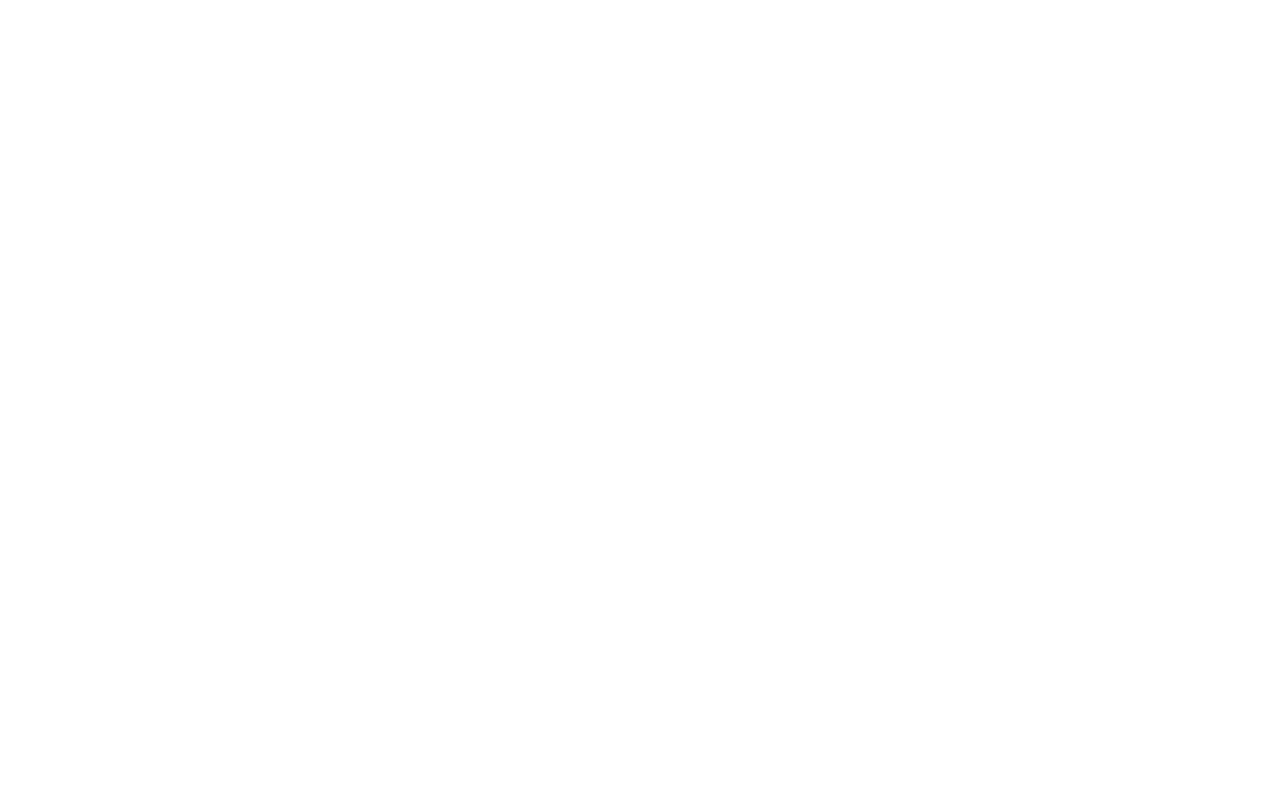
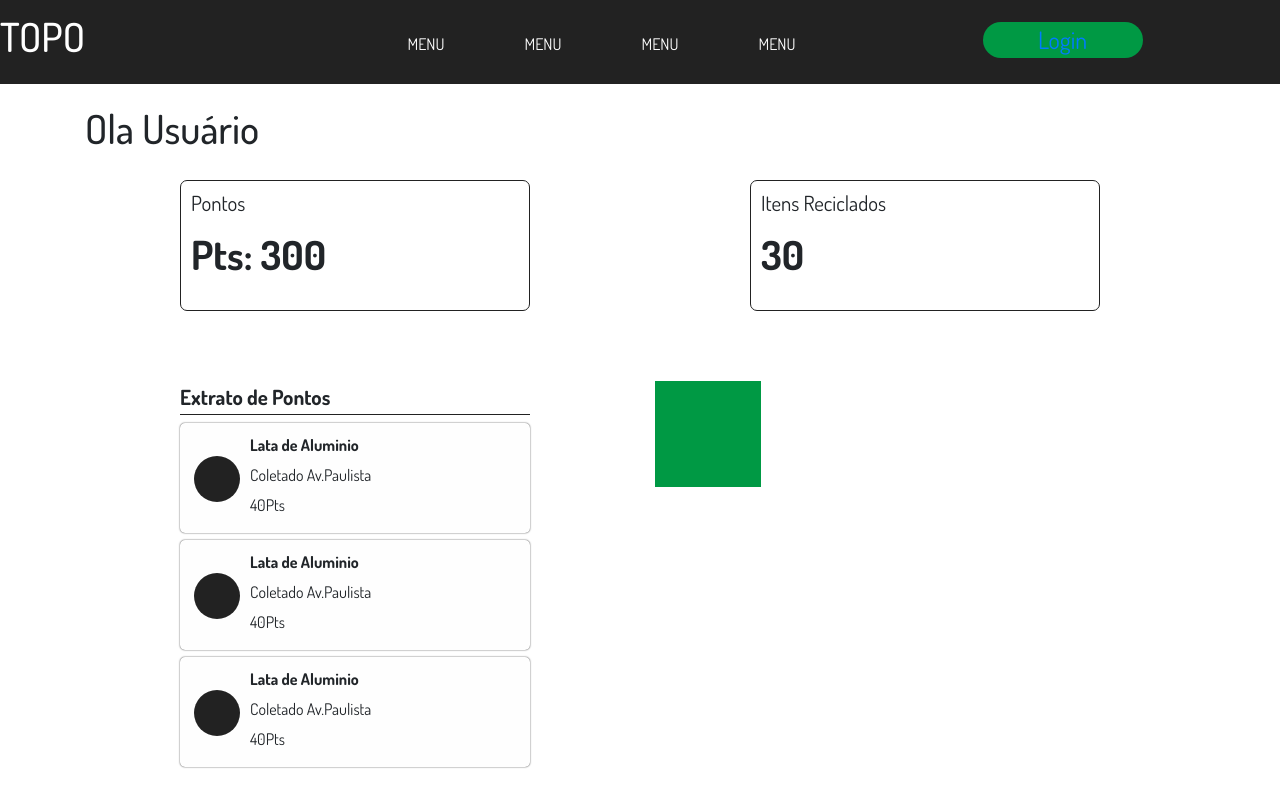
Before and after one commit to erickkaiquesilva/GreenCode, a React (Create React App) app in the folder greencode-web/: page /dashboard in a window 1280 px wide. Built offline with nearby package versions, Linux system fonts and the light colour scheme.

Commit message:
Criando Dashboard Usuario

```diff
--- a/greencode-web/package.json
+++ b/greencode-web/package.json
@@ -5,6 +5,7 @@
   "dependencies": {
     "axios": "^0.19.0",
     "bootstrap": "^4.3.1",
+    "md5": "^2.2.1",
     "react": "^16.9.0",
     "react-bootstrap": "^1.0.0-beta.12",
     "react-dom": "^16.9.0",
--- a/greencode-web/src/Actions/authentication.js
+++ b/greencode-web/src/Actions/authentication.js
@@ -1,21 +1,8 @@
-import axios from 'axios';
+import axios from "axios";
+import { Redirect } from "react-router-dom";
 
-export const signIn = (user) => {
-    axios.post('http://35.171.167.97/login', user)
-        .then(res => {
-            console.log(res.data)
-        })
-        .catch(e => {
-            console.log(e);
-        })
-}
+const api = axios.create({
+  baseURL: "http://3.211.16.250"
+});
 
-export const signUp = (user) => {
-    axios.post('http://18.232.61.39/signup', user)
-        .then(res => {
-            console.log(res.data)
-        })
-        .catch(e => {
-            console.log(e);
-        })
-}
+export default api;
--- a/greencode-web/src/Resource/style/style.css
+++ b/greencode-web/src/Resource/style/style.css
@@ -1,53 +1,255 @@
-:root{
-    --cinza-escuro: #222222;
-    --verde-escuro: #009944;
+:root {
+  --cinza-escuro: #222222;
+  --verde-escuro: #009944;
 }
 
-.background{background: brown;}
-.pad{padding: 10px 0;}
+.background {
+  background: brown;
+}
+.pad {
+  padding: 10px 0;
+}
 /* ESTILIZAÇÃO TOPO */
-.topo{background: var(--cinza-escuro); color: #FFF; padding: 12px 0px;}
-.topo .menu ul{list-style: none;}
-.topo .menu li{display: inline; margin: 0px 40px;}
-.topo .menu{ margin-top: 20px;}
-.topo .btn-login{ margin-top: 10px;}
-.topo .btn-login .link-login{font-size: 1.5em; background: var(--verde-escuro); display: block; max-width: 160px; text-align: center; border-radius: 50px; cursor: pointer;}
+.topo {
+  background: var(--cinza-escuro);
+  color: #fff;
+  padding: 12px 0px;
+}
+.topo .menu ul {
+  list-style: none;
+}
+.topo .menu li {
+  display: inline;
+  margin: 0px 40px;
+}
+.topo .menu {
+  margin-top: 20px;
+}
+.topo .btn-login {
+  margin-top: 10px;
+}
+.topo .btn-login .link-login {
+  font-size: 1.5em;
+  background: var(--verde-escuro);
+  display: block;
+  max-width: 160px;
+  text-align: center;
+  border-radius: 50px;
+  cursor: pointer;
+}
 
 /* ESTILIZAÇÃO CONTEUDO INTRODUTÓRIO */
-.conteudo-esquerda{margin: 10% 0%;}
-.conteudo-esquerda h1{font-size: 5em; padding: 14px 0px; font-weight: bold;}
-.conteudo-esquerda p{font-size: 1.7em; font-weight: normal; line-height: 250%;}
-.conteudo-direito button{width: 80%; cursor: pointer; margin-top: 70%; margin-left: 10%; margin-right: 10%; font-size: 2em; border-radius: 50px; font-weight: bold; background: var(--verde-escuro); color: #FFF;}
+.conteudo-esquerda {
+  margin: 10% 0%;
+}
+.conteudo-esquerda h1 {
+  font-size: 5em;
+  padding: 14px 0px;
+  font-weight: bold;
+}
+.conteudo-esquerda p {
+  font-size: 1.7em;
+  font-weight: normal;
+  line-height: 250%;
+}
+.conteudo-direito button {
+  width: 80%;
+  cursor: pointer;
+  margin-top: 70%;
+  margin-left: 10%;
+  margin-right: 10%;
+  font-size: 2em;
+  border-radius: 50px;
+  font-weight: bold;
+  background: var(--verde-escuro);
+  color: #fff;
+}
 
 /* ESTILIZAÇÃO CONTEUDO O QUE SOMOS */
-.oquesomos h1{font-size: 3.5em; padding: 12px 0px;}
-.conteudo-direito{float: left; margin: 10% 0;}
-.caixas-explicativas h3{font-size: 1.7em; text-align: center; padding: 10px 0px; font-weight: bold;}
-.caixas-explicativas p{font-size: 1em; text-align: center; padding: 4px 0px;}
-.caixas-explicativas img{width: 80px; height: 80px; margin-left: 40%;}
+.oquesomos h1 {
+  font-size: 3.5em;
+  padding: 12px 0px;
+}
+.conteudo-direito {
+  float: left;
+  margin: 10% 0;
+}
+.caixas-explicativas h3 {
+  font-size: 1.7em;
+  text-align: center;
+  padding: 10px 0px;
+  font-weight: bold;
+}
+.caixas-explicativas p {
+  font-size: 1em;
+  text-align: center;
+  padding: 4px 0px;
+}
+.caixas-explicativas img {
+  width: 80px;
+  height: 80px;
+  margin-left: 40%;
+}
 
 /* ESTILIZAÇÃO CONTEUDO NOSSO PROPÓSITO/INCENTIVO */
-.imagemFundo{width: 100vw; height: 500px; background-image: url("../Image/wallpaper.jpg"); background-repeat: no-repeat; background-attachment: fixed; background-position: center;}
-.texto-nossoIncentivo h1{font-size: 3em; font-weight: bold; padding: 8px 12px;}
-.texto-nossoIncentivo ul{list-style: none;}
-.texto-nossoIncentivo li{display: block; margin: 30px 0px;}
-.texto-nossoIncentivo li p{font-size: 1.4em; line-height: 175%;}
+.imagemFundo {
+  width: 100vw;
+  height: 500px;
+  background-image: url("../Image/wallpaper.jpg");
+  background-repeat: no-repeat;
+  background-attachment: fixed;
+  background-position: center;
+}
+.texto-nossoIncentivo h1 {
+  font-size: 3em;
+  font-weight: bold;
+  padding: 8px 12px;
+}
+.texto-nossoIncentivo ul {
+  list-style: none;
+}
+.texto-nossoIncentivo li {
+  display: block;
+  margin: 30px 0px;
+}
+.texto-nossoIncentivo li p {
+  font-size: 1.4em;
+  line-height: 175%;
+}
 
 /* ESTILIZAÇÃO CONTEUDO RODAPE */
-.rodape{background: var(--cinza-escuro); padding: 30px 0px;}
-.rodape h1{font-size: 3em; color: #FFF; text-align: center; padding-bottom: 20px;}
-.rodape button{margin: 3% 35%; background: var(--cinza-escuro); color: #FFF; width: 30%; height: 70px; font-size: 1.7em; text-transform: uppercase; font-weight: bold; border-radius: 50px; border-color: #FFF; cursor: pointer;}
+.rodape {
+  background: var(--cinza-escuro);
+  padding: 30px 0px;
+}
+.rodape h1 {
+  font-size: 3em;
+  color: #fff;
+  text-align: center;
+  padding-bottom: 20px;
+}
+.rodape button {
+  margin: 3% 35%;
+  background: var(--cinza-escuro);
+  color: #fff;
+  width: 30%;
+  height: 70px;
+  font-size: 1.7em;
+  text-transform: uppercase;
+  font-weight: bold;
+  border-radius: 50px;
+  border-color: #fff;
+  cursor: pointer;
+}
 
 /*
     PÁGINA DE LOGIN
 */
 
 /* ESTILIZAÇÃO FORMULARIO DE LOGIN */
-.formulario-login{background: #FFF; width: 90%; padding: 20px 10px; margin-top: 25%; margin-left: 10%; border-radius: 10px; box-shadow: 0 0 0.5em var(--cinza-escuro);}
-.formulario-login h1{padding: 10px; font-weight: bold; font-size: 2em;}
-.formulario-login .caixadeentrada{width: 90%; height: 70px; outline: none; padding: 4px; margin: 30px 20px; border: 0px; border-bottom: 2px solid var(--cinza-escuro);}
-.formulario-login input[type="submit"]{width: 70%; height: 50px; border-radius: 50px; margin-left: 20px; cursor: pointer; font-weight: bold; border-color: var(--verde-escuro); color: var(--verde-escuro); outline: none;}
+.formulario-login {
+  background: #fff;
+  width: 90%;
+  padding: 20px 10px;
+  margin-top: 25%;
+  margin-left: 10%;
+  border-radius: 10px;
+  box-shadow: 0 0 0.5em var(--cinza-escuro);
+}
+.formulario-login h1 {
+  padding: 10px;
+  font-weight: bold;
+  font-size: 2em;
+}
+.formulario-login .caixadeentrada {
+  width: 90%;
+  height: 70px;
+  outline: none;
+  padding: 4px;
+  margin: 30px 20px;
+  border: 0px;
+  border-bottom: 2px solid var(--cinza-escuro);
+}
+.formulario-login input[type="submit"] {
+  width: 70%;
+  height: 50px;
+  border-radius: 50px;
+  margin-left: 20px;
+  cursor: pointer;
+  font-weight: bold;
+  border-color: var(--verde-escuro);
+  color: var(--verde-escuro);
+  outline: none;
+}
 
 /* CLASS ESTILIZADORAS CASOS GENÉRICOS */
-.borda-separadora{background: var(--cinza-escuro); width: 100%; padding: 2px 0px;}
-.espaco{margin-bottom: 70px;}
+.borda-separadora {
+  background: var(--cinza-escuro);
+  width: 100%;
+  padding: 2px 0px;
+}
+.espaco {
+  margin-bottom: 70px;
+}
+
+/*
+    PÁGINA DE DASHBOARD
+*/
+.dashboard h1 {
+  padding: 20px 0px;
+}
+.boxInfoUsuario {
+  border: 1px solid var(--cinza-escuro);
+  border-radius: 7px;
+  padding: 10px;
+}
+.boxInfoUsuario h3 {
+  font-size: 1.3em;
+  font-weight: normal;
+}
+.boxInfoUsuario p {
+  font-size: 2.5em;
+  font-weight: bold;
+}
+.extrato h3 {
+  border-bottom: 1px solid var(--cinza-escuro);
+  padding: 4px 0px;
+  font-size: 1.3em;
+  font-weight: bold;
+}
+.boxInfoExtrato {
+  background: #fefefe;
+  padding: 10px;
+  margin-bottom: 7px;
+  border-radius: 5px;
+  box-shadow: 0 0 0.1em var(--cinza-escuro);
+}
+.boxInfoExtrato .imageExtrato {
+  width: 46px;
+  height: 46px;
+  border-radius: 50px;
+  background: #222222;
+  float: left;
+  margin-top: 7%;
+  margin-left: 4px;
+  margin-right: 10px;
+}
+.boxInfoExtrato ul {
+  list-style: none;
+  margin: 10px 20px;
+}
+.boxInfoExtrato li {
+  display: block;
+  margin: -10px;
+}
+.boxParceiros .imageParceiros {
+  width: 106px;
+  height: 106px;
+  background: var(--verde-escuro);
+}
+/*
+    Classes Reutilizaveis
+*/
+.textBold {
+  font-weight: bold;
+}
--- a/greencode-web/src/scenes/App.js
+++ b/greencode-web/src/scenes/App.js
@@ -1,15 +1,16 @@
-import React from 'react';
+import React from "react";
 
-import Home from './Intro/index';
-import SignIn from './SignIn/signin';
-import SignUp from './SignUp/signup';
+import Home from "./Intro/index";
+import SignIn from "./SignIn/signin";
+import SignUp from "./SignUp/signup";
+import Dashboard from "./Dashboard/dashboard";
 
 // ROTAS
-import { BrowserRouter, Switch, Route } from 'react-router-dom'
+import { BrowserRouter, Switch, Route } from "react-router-dom";
 
 // STYLE
-import '../Resource/style/style.css'
-import '../Resource/style/normalize.css'
+import "../Resource/style/style.css";
+import "../Resource/style/normalize.css";
 
 function App() {
   return (
@@ -17,6 +18,7 @@
       <Route path="/" exact component={Home} />
       <Route path="/signin" component={SignIn} />
       <Route path="/signup" component={SignUp} />
+      <Route path="/dashboard" component={Dashboard} />
     </BrowserRouter>
   );
 }
--- /dev/null
+++ b/greencode-web/src/scenes/Dashboard/dashboard.js
@@ -0,0 +1,94 @@
+import React, { Component } from "react";
+import NavBar from "../../Components/NavBar/navbar";
+
+export default class Dashboard extends Component {
+  render() {
+    return (
+      <>
+        <NavBar />
+        <div className="container dashboard">
+          <h1>Ola Usuário</h1>
+          <div className="row">
+            <div className="col-lg-1"></div>
+            <div className="col-lg-4">
+              <div className="boxInfoUsuario">
+                <h3>Pontos</h3>
+                <p>Pts: 300</p>
+              </div>
+            </div>
+            <div className="col-lg-2"></div>
+            <div className="col-lg-4">
+              <div className="boxInfoUsuario">
+                <h3>Itens Reciclados</h3>
+                <p>30</p>
+              </div>
+            </div>
+            <div className="col-lg-1"></div>
+          </div>
+
+          <div className="espaco"></div>
+          <div className="espaco"></div>
+          <div className="espaco"></div>
+
+          <div className="row">
+            <div className="col-lg-1"></div>
+            <div className="col-lg-4 extrato">
+              <h3>Extrato de Pontos</h3>
+
+              <div className="boxInfoExtrato">
+                <div className="imageExtrato"></div>
+                <ul>
+                  <li>
+                    <p className="textBold">Lata de Aluminio</p>
+                  </li>
+                  <li>
+                    <p>Coletado Av.Paulista</p>
+                  </li>
+                  <li>
+                    <p>40Pts</p>
+                  </li>
+                </ul>
+              </div>
+              <div className="boxInfoExtrato">
+                <div className="imageExtrato"></div>
+                <ul>
+                  <li>
+                    <p className="textBold">Lata de Aluminio</p>
+                  </li>
+                  <li>
+                    <p>Coletado Av.Paulista</p>
+                  </li>
+                  <li>
+                    <p>40Pts</p>
+                  </li>
+                </ul>
+              </div>
+              <div className="boxInfoExtrato">
+                <div className="imageExtrato"></div>
+                <ul>
+                  <li>
+                    <p className="textBold">Lata de Aluminio</p>
+                  </li>
+                  <li>
+                    <p>Coletado Av.Paulista</p>
+                  </li>
+                  <li>
+                    <p>40Pts</p>
+                  </li>
+                </ul>
+              </div>
+            </div>
+
+            <div className="col-lg-1"></div>
+
+            <div className="col-lg-4 parceiros">
+              <div className="boxParceiros">
+                <div className="imageParceiros"></div>
+              </div>
+            </div>
+          </div>
+        </div>
+      </>
+    );
+  }
+}
```
Also changed, not shown: greencode-web/src/index.js (+5 -5 lines), greencode-web/src/scenes/SignIn/signin.js (+54 -20 lines), greencode-web/src/scenes/SignUp/signup.js (+53 -26 lines), 1 other file (tests, documents, lock files or other folders).
